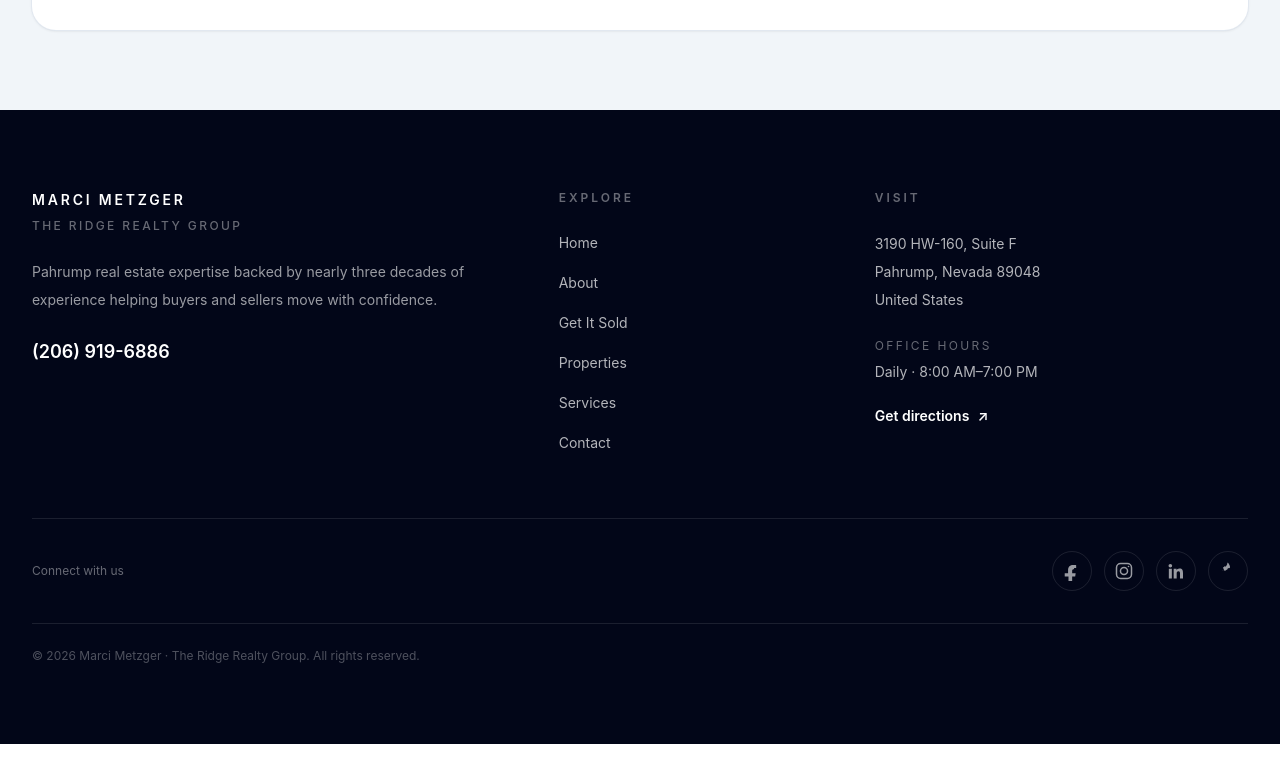
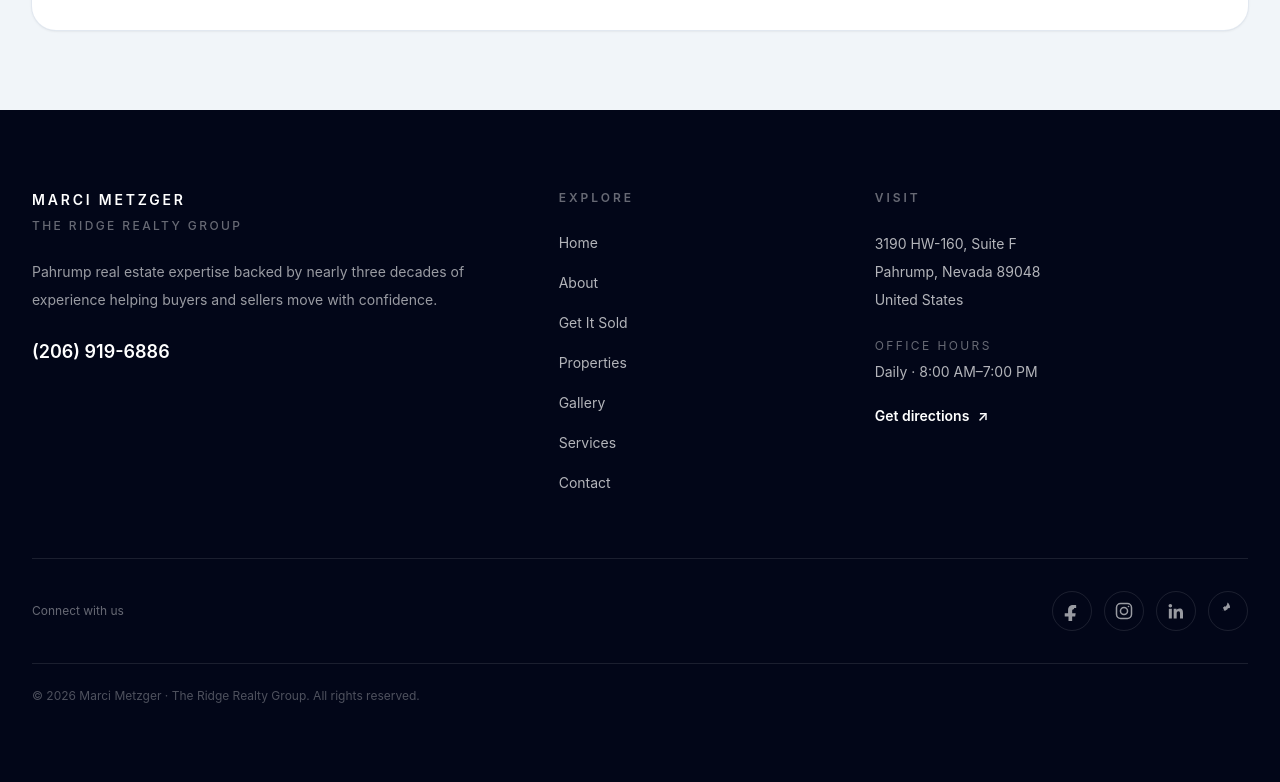
Before and after one commit to Nurjadein/marci-metzger-home, a Vue app: page / in a window 1280 px wide. Shown: the part 8175-8957 px from the top of the page. Before the commit the page ends 8919 px from the top, so only its background shows below. Built offline with nearby package versions, Linux system fonts and the light colour scheme.

Commit message:
add gallery

```diff
--- a/src/components/home/SiteFooter.vue
+++ b/src/components/home/SiteFooter.vue
@@ -193,6 +193,7 @@ const exploreLinks = [
   { label: 'About', href: '#about' },
   { label: 'Get It Sold', href: '#sold' },
   { label: 'Properties', href: '#properties' },
+  { label: 'Gallery', href: '#gallery' },
   { label: 'Services', href: '#services' },
   { label: 'Contact', href: '#contact' },
 ]
```
